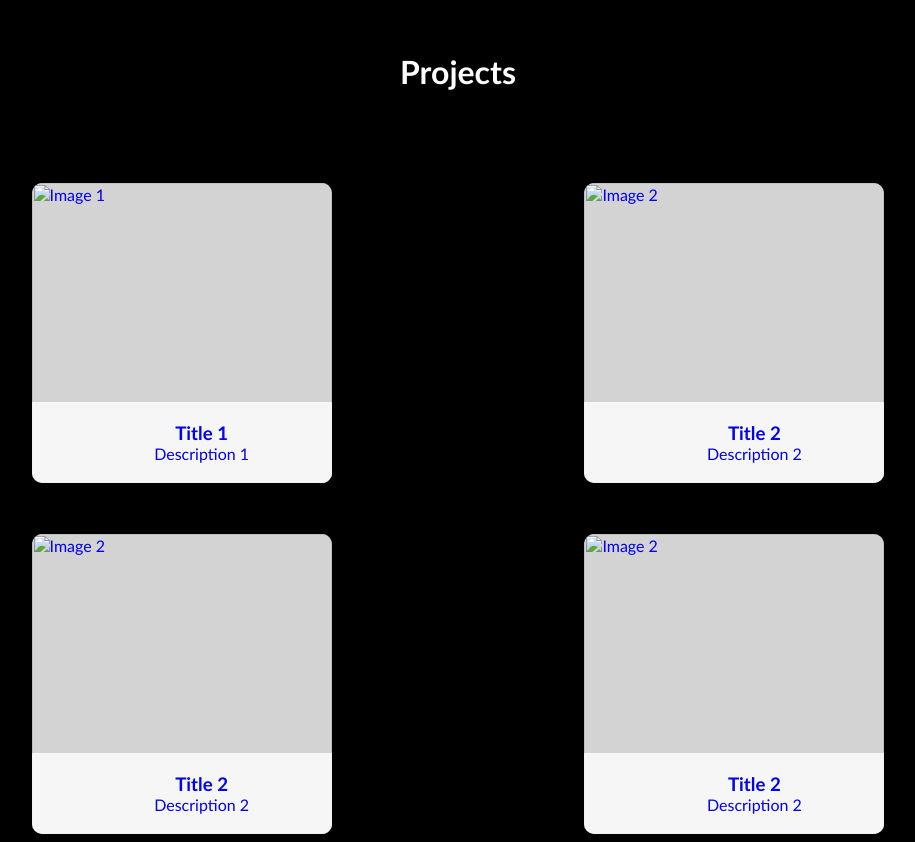
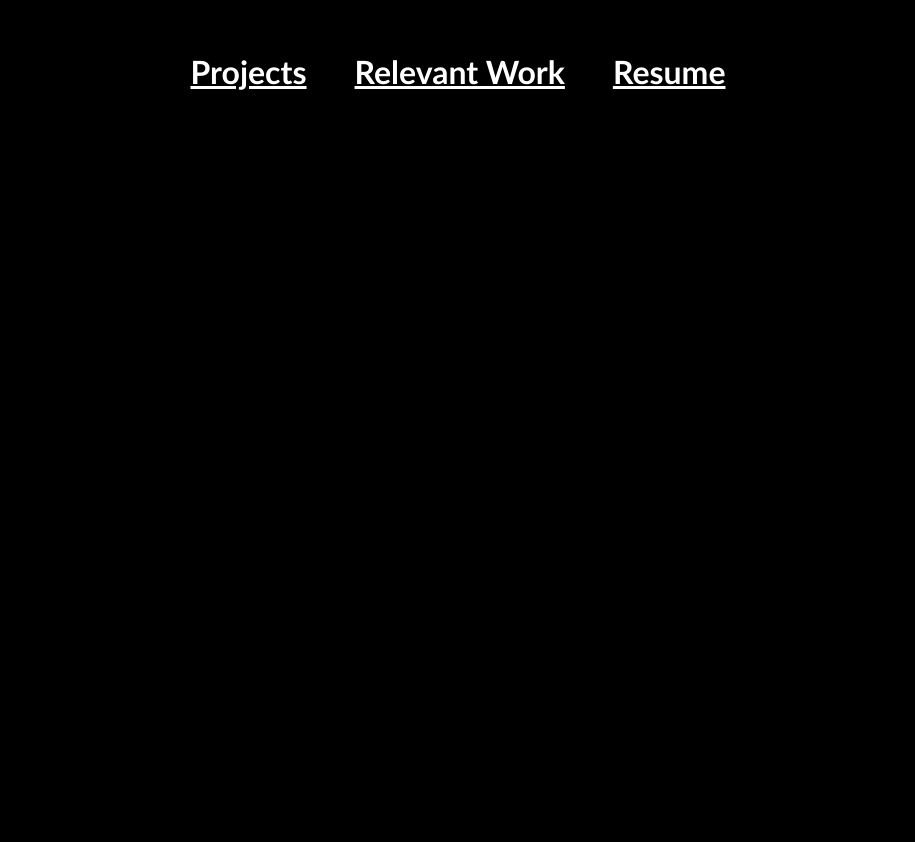
Before and after one commit to akshtshrma24/developerWebsite, a plain HTML site: page index.html in a window 1280 px wide. Shown: the part 797-1639 px from the top of the page, without its empty margins (182-1097 px from the left). After the commit the page ends 939 px from the top, so only its background shows below. Drawn offline with Linux system fonts and the light colour scheme.

Commit message:
Make Tabs on bottom

```diff
--- a/index.html
+++ b/index.html
@@ -32,49 +32,20 @@
                 </li>
             </ul>
         </div>
-        <div class="projects-text">
-            <h1>Projects</h1>
-        </div>
-        <div class="card-container">
-            <div class="card">
-              <a href="https://example.com" target="_blank">
-                <img src="image1.jpg" alt="Image 1">
-                <div class="card-content">
-                  <h3>Title 1</h3>
-                  <p>Description 1</p>
-                </div>
-              </a>
-            </div>
-
-            <div class="card">
-              <a href="https://example.com" target="_blank">
-                <img src="image2.jpg" alt="Image 2">
-                <div class="card-content">
-                  <h3>Title 2</h3>
-                  <p>Description 2</p>
-                </div>
-              </a>
-            </div>
-
-            <div class="card">
-                <a href="https://example.com" target="_blank">
-                  <img src="image2.jpg" alt="Image 2">
-                  <div class="card-content">
-                    <h3>Title 2</h3>
-                    <p>Description 2</p>
-                  </div>
-                </a>
-            </div>
-
-            <div class="card">
-                <a href="https://example.com" target="_blank">
-                  <img src="image2.jpg" alt="Image 2">
-                  <div class="card-content">
-                    <h3>Title 2</h3>
-                    <p>Description 2</p>
-                  </div>
-                </a>
-            </div>
+        <div class="tab-text">
+            <h1>
+              <ul class="tab-list">
+                <li>
+                  <a href="/project.html">Projects</a>
+                </li>
+                <li>
+                  <a href="/index.html">Relevant Work</a>
+                </li>
+                <li>
+                  <a href="/index.html">Resume</a>
+                </li>
+              </ul>
+            </h1>
         </div>
     </body>
 </html>
--- a/styles.css
+++ b/styles.css
@@ -53,13 +53,44 @@ html {
     color: gray;
 }
 
-.projects-text {
+.tab-text {
     bottom: 0;
     padding: 20px;
     display: flex;
     flex-direction: column;
     justify-content: center;
     align-items: center;
+}
+
+.tab-text a {
+    color: white;
+    text-decoration: underline;
+}
+
+.tab-list {
+    list-style: none;
+    display: flex;
+    gap: 3rem;
+    justify-content: flex-start;
+    margin: 0;
+    padding: 0;
+}
+
+.tab-list li {
+    display: inline-block;
+}
+
+
+.tab-list a {
+    display: inline-block;
+    text-align: center;
+    line-height: 40px;
+    border-radius: 50%;
+    color: white;
+}
+
+.tab-list a:hover {
+    color: darkgray;
 }
 
 .card-container {
```
Also changed, not shown: projectsTab.html (added, +41 -0 lines).
